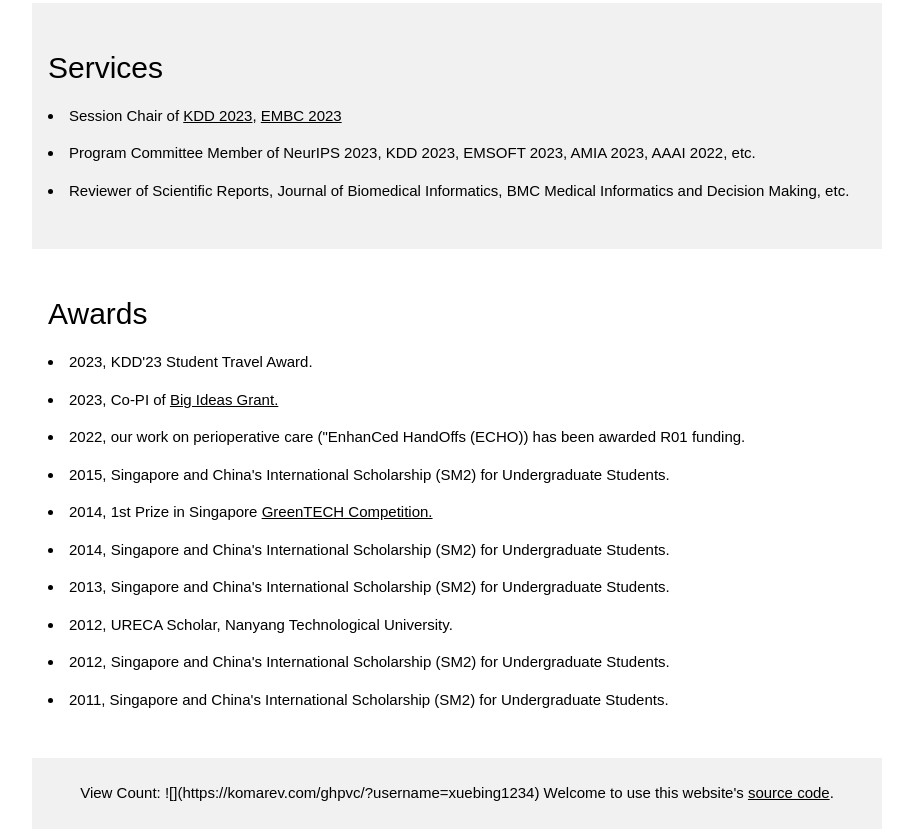
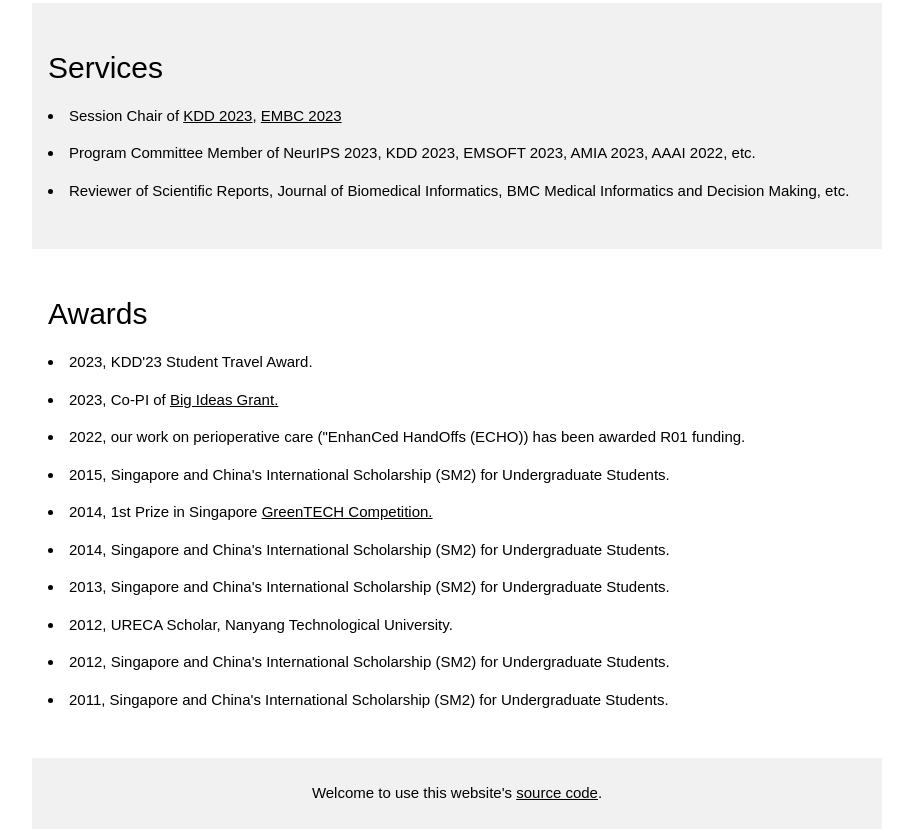
Before and after one commit to xuebing1234/bingxue.github.io, a plain HTML site: page index.html in a window 1280 px wide. Shown: the part 4213-5042 px from the top of the page, without its empty margins (258-1171 px from the left). Drawn offline with Linux system fonts and the light colour scheme.

Commit message:
Update index.html

```diff
--- a/index.html
+++ b/index.html
@@ -387,8 +387,7 @@
   </div>
 
   <div class="w3-light-grey w3-center w3-padding-24">
-	View Count:
-![](https://komarev.com/ghpvc/?username=xuebing1234)
+
     Welcome to use this website's <a href="https://github.com/YunheWang/HomePage">source code</a>.</br>
 
 <!--  &lt;!&ndash; Default Statcounter code for Bing Xue's Homepage-->
```
